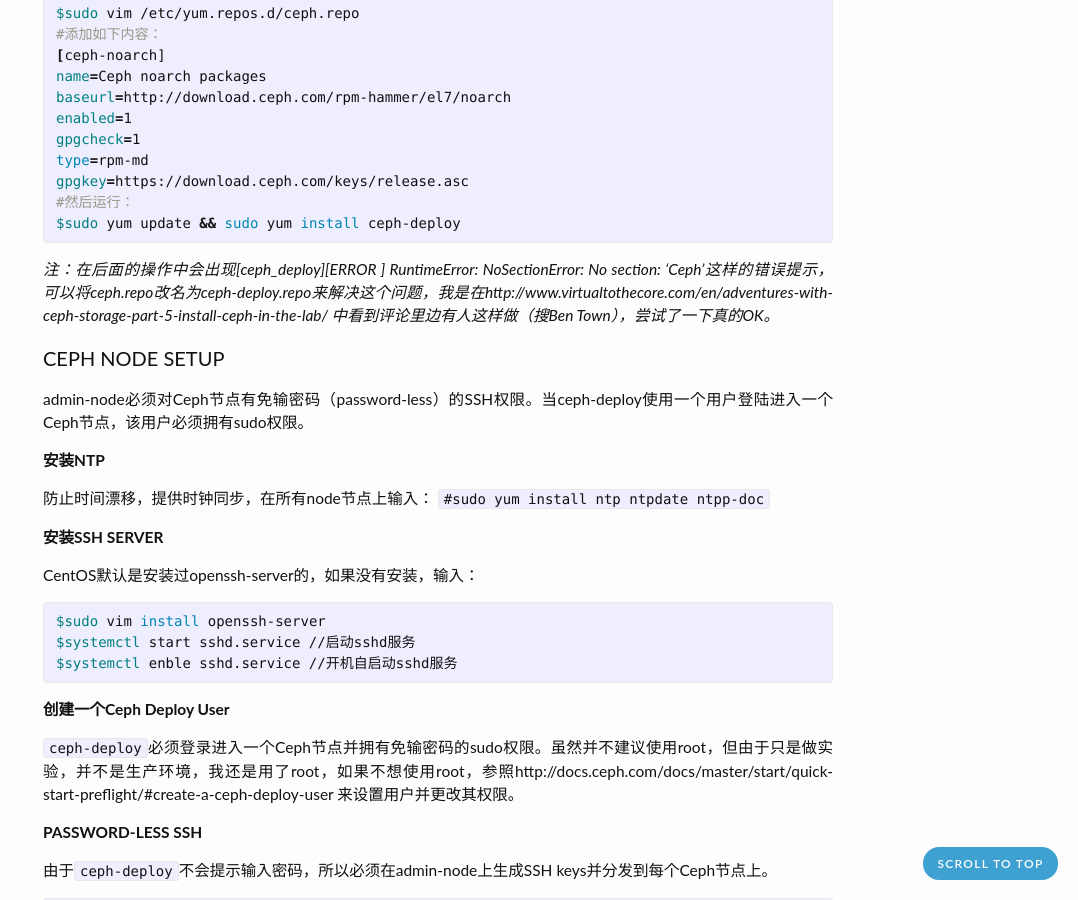
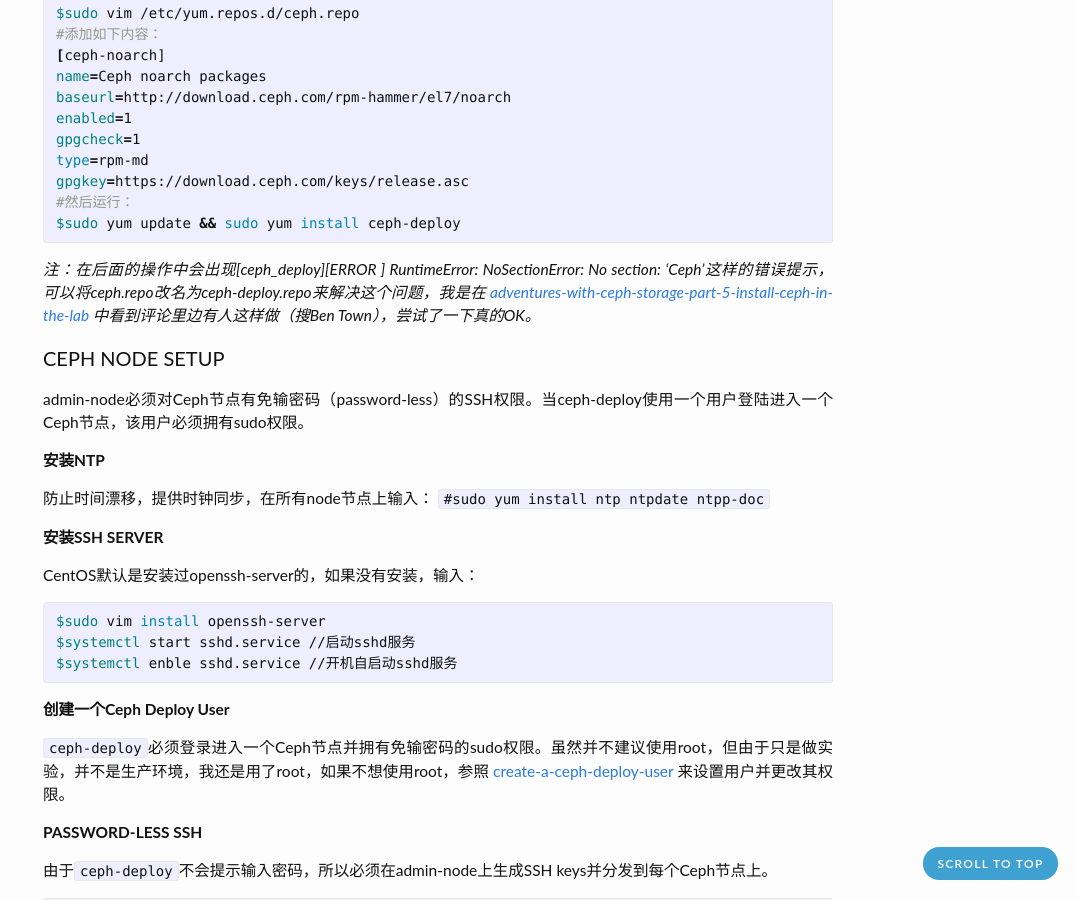
Before and after one commit to zhjwpku/zhjwpku.github.io, a Jekyll site: the page built from _posts/2016-01-13-ceph-hammer-deployment-on-centos.markdown, in a window 1280 px wide and 900 px high, scrolled down 1073 px. Shown: the whole window, without its empty margins (202-1280 px from the left). Built offline with Jekyll 4.4.1, drawn with Linux system fonts in a browser that asks for light colours; comment, search, counter and statistics services are not loaded; some of the changed lines change nothing that is shown; some of the changed text lies outside the part shown.

Commit message:
trivial change
Signed-off-by: Zhao Junwang <zhjwpku@gmail.com>

```diff
--- a/_posts/2016-01-13-ceph-hammer-deployment-on-centos.markdown
+++ b/_posts/2016-01-13-ceph-hammer-deployment-on-centos.markdown
@@ -7,8 +7,7 @@
 - ceph
 ---
 
-从某种程度上该文章是ceph.com[快速安装](http://docs.ceph.com/docs/master/start/)文档的翻译，不过在跑不通
-的情况下我会以自己的方法进行处理。本文的所有内容均在CentOS环境下运行。
+从某种程度上该文章是 [ceph.com 快速安装](http://docs.ceph.com/docs/master/start/)文档的翻译，在跑不通的情况下我会以自己的方法进行处理。本文的所有内容均在 CentOS 环境下运行。
 
 <h4>架构</h4>
 
@@ -16,7 +15,7 @@
 
 ![ceph-deploy](http://img.blog.csdn.net/20160113090921137)
 
-使用VMware WorkStation来创建4个虚拟机，我用的是CentOS 7作为安装镜像，安装过程我就不赘述了。分别将主机名命名为admin-node, node1, node2, node3, 如果安装时未设置hostname，可以参照[CentOS 7修改主机名【hostnamectl】](http://blog.csdn.net/zhjwpku/article/details/50506760)来配置。
+使用 VMware WorkStation 来创建4个虚拟机，使用是CentOS 7作为安装镜像，安装过程不赘述了。分别将主机名命名为admin-node, node1, node2, node3, 如果安装时未设置hostname，可以参照[CentOS 7修改主机名【hostnamectl】](http://blog.csdn.net/zhjwpku/article/details/50506760)来配置。
 
 为了方便主机间使用hostname进行通信，对每台机器的hosts进行配置，编辑/etc/hosts，在末尾添加：
 
@@ -49,7 +48,7 @@
 $sudo yum update && sudo yum install ceph-deploy
 {% endhighlight %}
 
-*注：在后面的操作中会出现[ceph_deploy][ERROR ] RuntimeError: NoSectionError: No section: 'Ceph'这样的错误提示，可以将ceph.repo改名为ceph-deploy.repo来解决这个问题，我是在http://www.virtualtothecore.com/en/adventures-with-ceph-storage-part-5-install-ceph-in-the-lab/ 中看到评论里边有人这样做（搜Ben Town），尝试了一下真的OK。*
+*注：在后面的操作中会出现[ceph_deploy][ERROR ] RuntimeError: NoSectionError: No section: 'Ceph'这样的错误提示，可以将ceph.repo改名为ceph-deploy.repo来解决这个问题，我是在 [adventures-with-ceph-storage-part-5-install-ceph-in-the-lab](http://www.virtualtothecore.com/en/adventures-with-ceph-storage-part-5-install-ceph-in-the-lab/) 中看到评论里边有人这样做（搜Ben Town），尝试了一下真的OK。*
 
 <h4>CEPH NODE SETUP</h4>
 
@@ -71,7 +70,7 @@
 
 **创建一个Ceph Deploy User**
 
-`ceph-deploy`必须登录进入一个Ceph节点并拥有免输密码的sudo权限。虽然并不建议使用root，但由于只是做实验，并不是生产环境，我还是用了root，如果不想使用root，参照http://docs.ceph.com/docs/master/start/quick-start-preflight/#create-a-ceph-deploy-user 来设置用户并更改其权限。
+`ceph-deploy`必须登录进入一个Ceph节点并拥有免输密码的sudo权限。虽然并不建议使用root，但由于只是做实验，并不是生产环境，我还是用了root，如果不想使用root，参照 [create-a-ceph-deploy-user](http://docs.ceph.com/docs/master/start/quick-start-preflight/#create-a-ceph-deploy-user) 来设置用户并更改其权限。
 
 **PASSWORD-LESS SSH**
 
```
